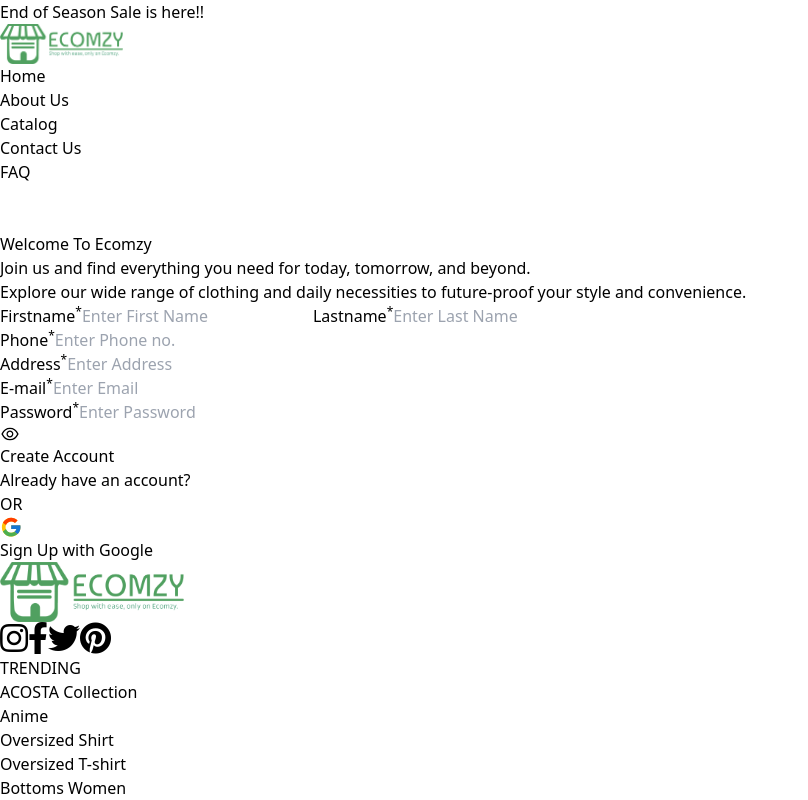
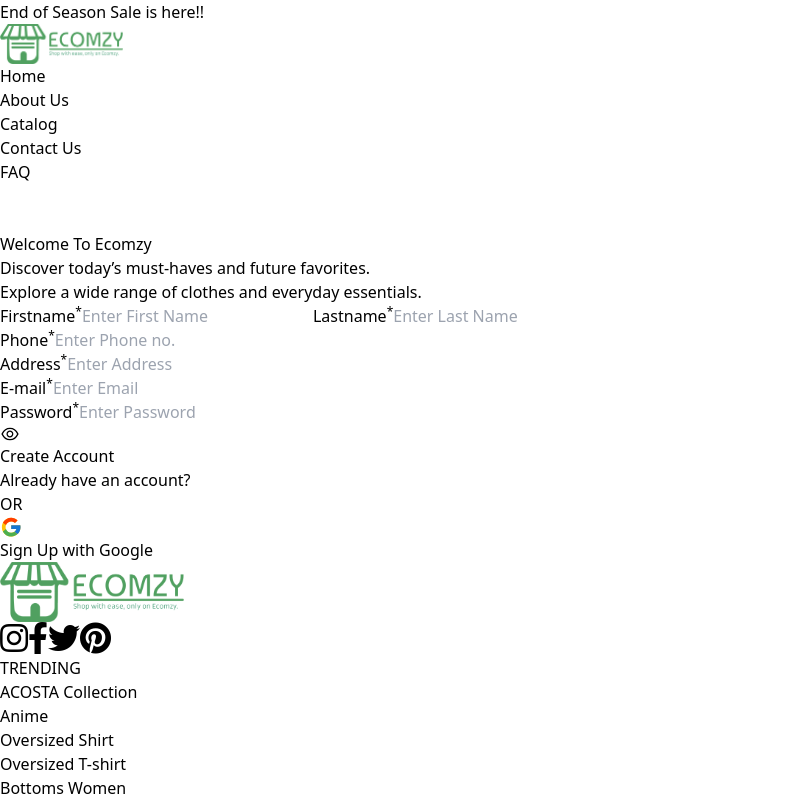
Before and after one commit to nakul2207/Ecomzy, a React (Vite) app: page /signup in a window 1280 px wide. Shown: the top 800 px of the page, without its empty margins (0-808 px from the left). Built offline with nearby package versions, Linux system fonts and the light colour scheme.

Commit message:
Update signup.jsx

```diff
--- a/src/components/login/signup.jsx
+++ b/src/components/login/signup.jsx
@@ -4,8 +4,8 @@ function Signup({setloggedIn}){
     return(
         <Form
         title="Welcome To Ecomzy"
-        desc1="Join us and find everything you need for today, tomorrow, and beyond."
-        desc2="Explore our wide range of clothing and daily necessities to future-proof your style and convenience."
+        desc1="Discover today’s must-haves and future favorites."
+        desc2="Explore a wide range of clothes and everyday essentials."
         formtype="signup"
         setloggedIn={setloggedIn}
         ></Form>
```
